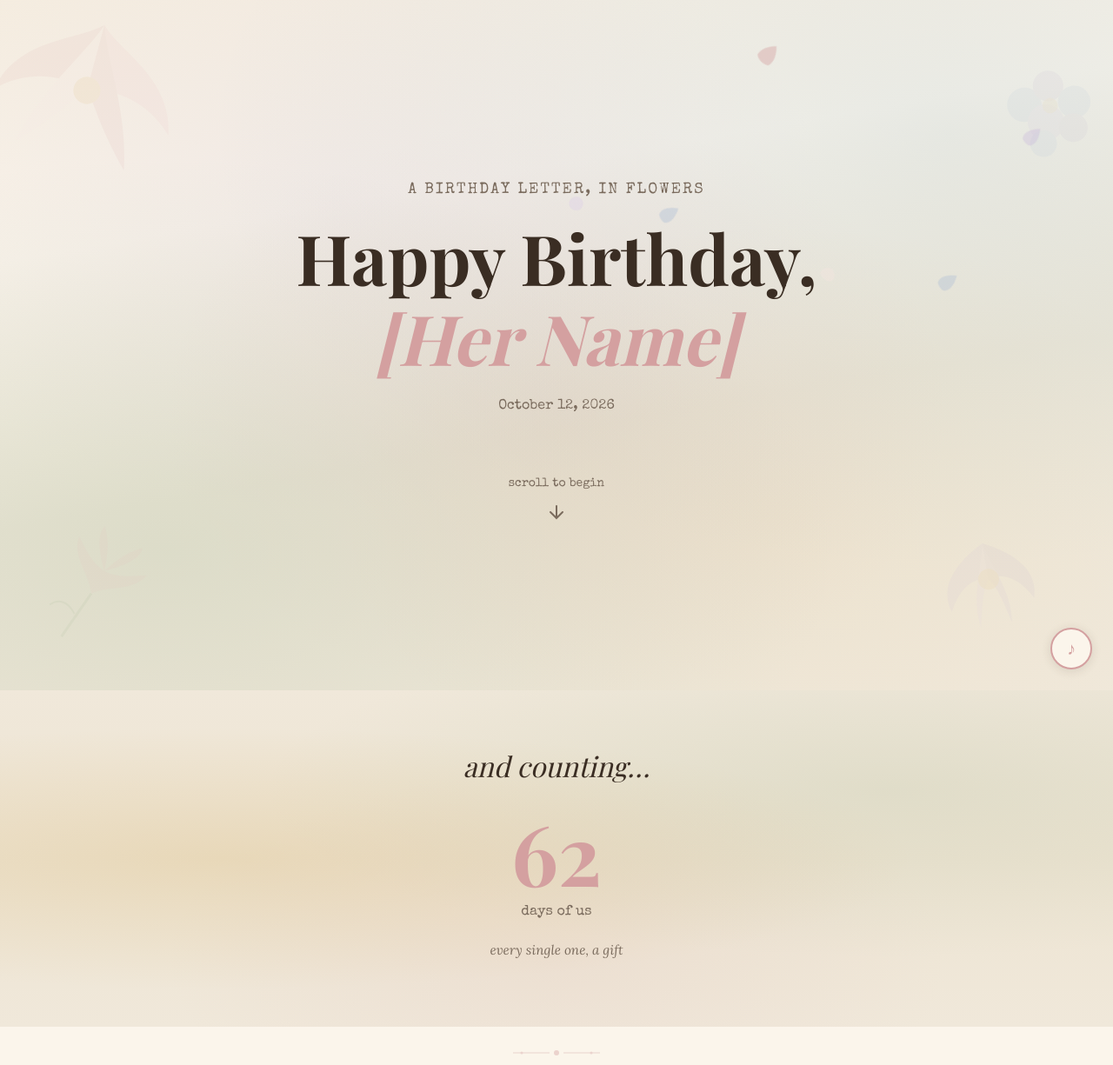
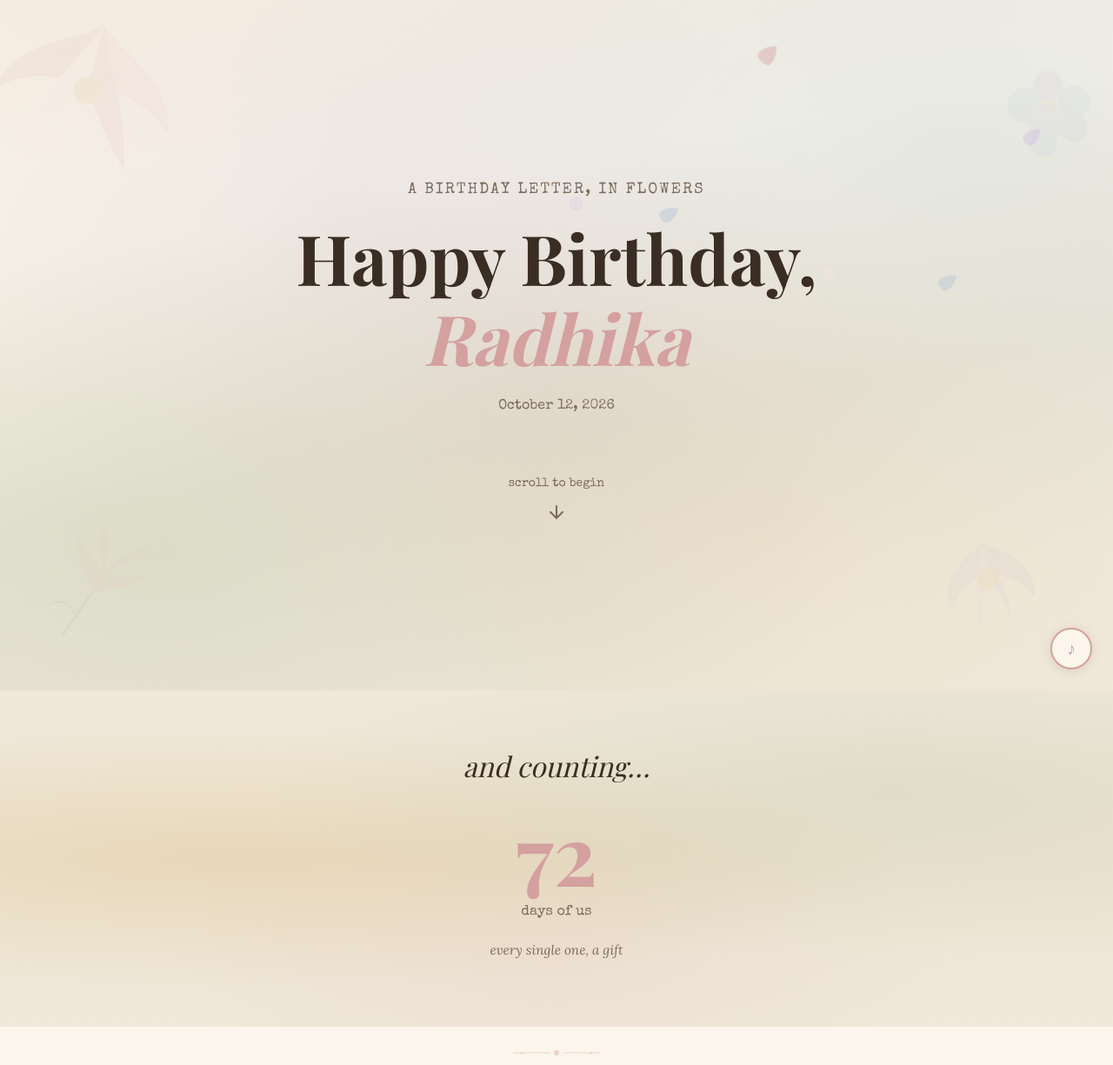
Before and after one commit to bhgwaandas/our-little-garden-of-memories, a plain HTML site: page index.html in a window 1280 px wide. Shown: the part 6-1231 px from the top of the page at 87% size. Drawn offline with nearby package versions, Linux system fonts and the light colour scheme; animation ran at ten frames a second; a web font is replaced by a local one.

Commit message:
Update index.html

```diff
--- a/index.html
+++ b/index.html
@@ -1157,7 +1157,7 @@ body {
 
   <p class="hero-subtitle">a birthday letter, in flowers</p>
   <!-- CUSTOMIZE: Replace [Her Name] with her actual name -->
-  <h1>Happy Birthday,<br><em id="heroName">[Her Name]</em></h1>
+  <h1>Happy Birthday,<br><em id="heroName">Radhika</em></h1>
   <p class="hero-date" id="heroDate"></p>
   <div class="scroll-cue">
     scroll to begin
@@ -1171,7 +1171,7 @@ body {
 <section class="counter-section monet-bg fade-in">
   <h2>and counting&hellip;</h2>
   <!-- CUSTOMIZE: Change the data-start date to when you started dating -->
-  <div class="counter-number" id="dayCount" data-start="2026-08-11">0</div>
+  <div class="counter-number" id="dayCount" data-start="2026-08-01">0</div>
   <div class="counter-label">days of us</div>
   <p class="counter-sub">every single one, a gift</p>
 </section>
```
